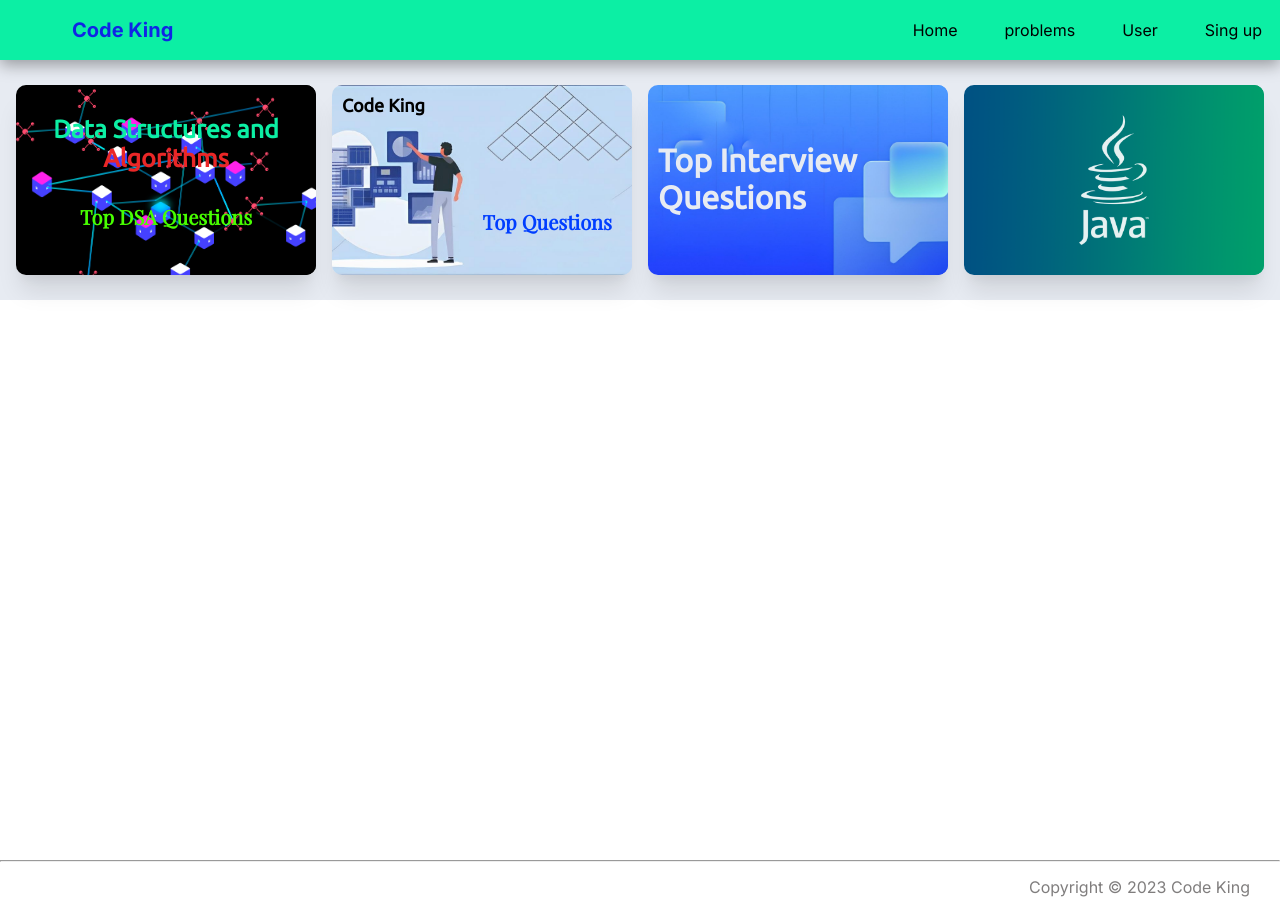
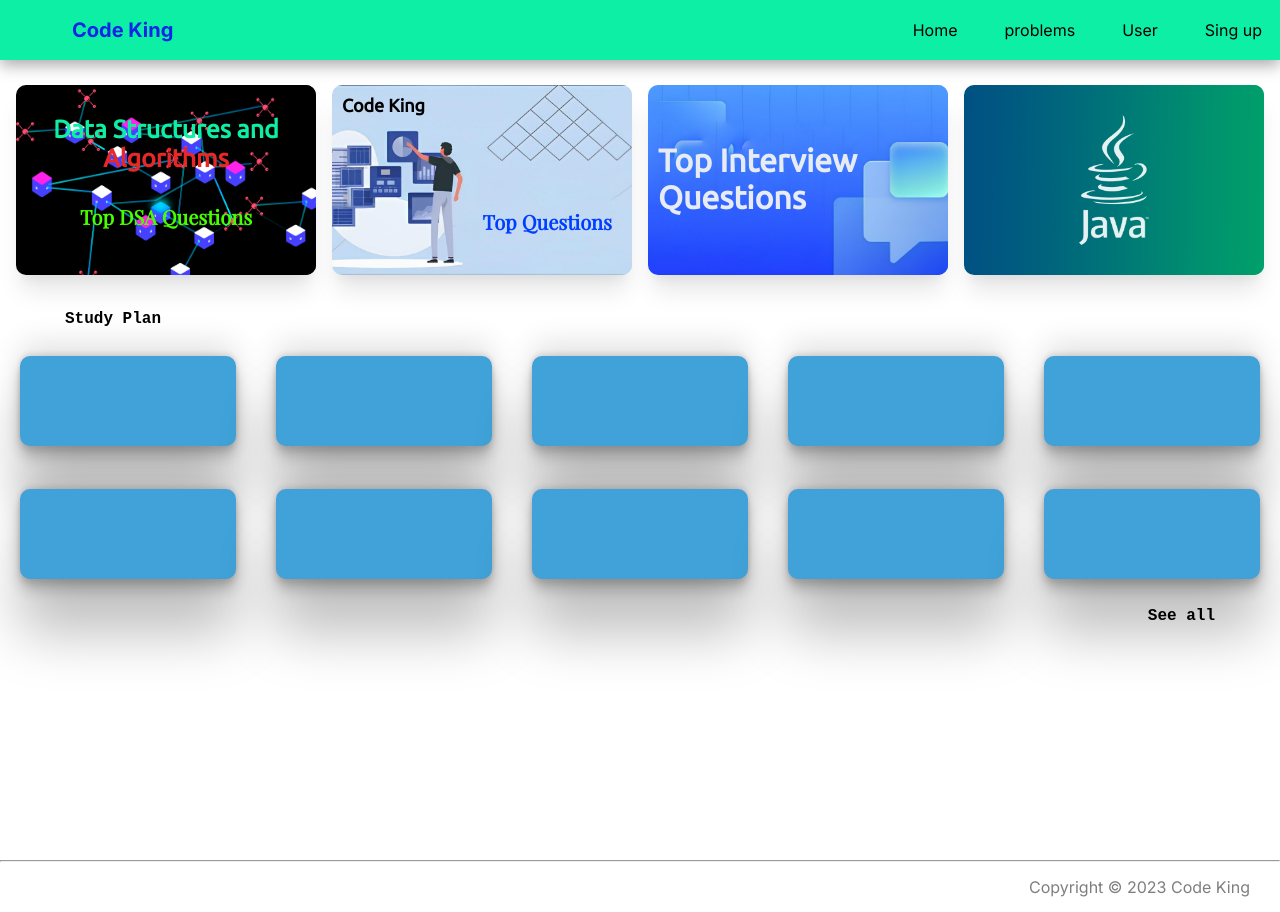
Before and after one commit to Bapparajsk/codeking, a Next.js app: page /problems in a window 1280 px wide. Built offline with nearby package versions, Linux system fonts and the light colour scheme; some icons are missing.

Commit message:
boxes created

```diff
--- a/package.json
+++ b/package.json
@@ -10,8 +10,7 @@
   },
   "dependencies": {
     "axios": "^1.6.5",
-    "next": "14.0.4",
-    "next-video": "^0.11.1",
+    "next": "^14.1.1-canary.20",
     "react": "^18",
     "react-dom": "^18"
   },
--- a/src/app/globals.css
+++ b/src/app/globals.css
@@ -26,6 +26,7 @@ html, body {
 }
 
 a {
+  text-decoration: none;
   color: rgba(0, 0, 0, 0.37);
 }
 
--- a/src/app/problems/page.jsx
+++ b/src/app/problems/page.jsx
@@ -4,6 +4,7 @@ import { useEffect } from "react";
 import { Footer } from "#/footer/Footer";
 import "$/problem/style.css"
 import { CardList } from "#/problem/CardList";
+import { SubTitles } from "#/problem/SubTitles";
 
 const Page = () => {
 
@@ -13,9 +14,12 @@ const Page = () => {
 
     return (
         <>
-            <main className={'problem-page'}>
-                <div className={'problem-page-hero-bar'}>
+            <main className={"problem-page"}>
+                <div className={"problem-page-hero-bar"}>
                     <CardList/>
+                </div>
+                <div className={"problem-page-sub-title-bar"}>
+                    <SubTitles/>
                 </div>
             </main>
             <Footer/>
--- a/src/component/problem/BoxButton.jsx
+++ b/src/component/problem/BoxButton.jsx
@@ -7,7 +7,7 @@ export const BoxButton = props => {
     return (
         <Link
             href={`/problems/top/${props.name}`}
-            className={"login-button box-button"}
+            className={"box-button flex"}
             onMouseOver={() => setHover(true)}
             onMouseOut={() => setHover(false)}
         >
--- /dev/null
+++ b/src/component/problem/SubTitles.jsx
@@ -0,0 +1,27 @@
+import "$/problem/subTitle.css";
+import {SubBox} from "$/problem/SubBox";
+
+export const SubTitles = () => {
+    return (
+        <div className={"problem-page-sub-title-box flex"}>
+            <span className={"problem-span"} style={{top: 10, left: 65}}>Study Plan</span>
+            <div className={"sub-title-box-container"}>
+                <div className={"p-sub-container-top flex"}>
+                    <SubBox/>
+                    <SubBox/>
+                    <SubBox/>
+                    <SubBox/>
+                    <SubBox/>
+                </div>
+                <div className={"p-sub-container-bottom flex"}>
+                    <SubBox/>
+                    <SubBox/>
+                    <SubBox/>
+                    <SubBox/>
+                    <SubBox/>
+                </div>
+            </div>
+            <span className={"problem-span"} style={{bottom: 10, right: 65}}>See all</span>
+        </div>
+    )
+}
--- /dev/null
+++ b/src/style/problem/SubBox.jsx
@@ -0,0 +1,7 @@
+export const SubBox = props => {
+    return (
+        <div className={"p-sub-card"}>
+
+        </div>
+    )
+}
--- a/src/style/problem/cards.css
+++ b/src/style/problem/cards.css
@@ -122,19 +122,22 @@
     }
 }
 
+
 .box-button {
     position: absolute;
     right: 10px;
-    bottom: 0;
-    padding: 3px 10px !important;
+    bottom: 20px;
+    padding: 3px 10px;
     font-size: 12px;
     letter-spacing: .5px;
     font-weight: 500;
-    background-color: #e7ebf2 !important;
+    background-color: #e7ebf2 ;
     font-family: 'Roboto', sans-serif;
-
+    border-radius: 8px;
     & span {
+        color: black;
         transition: all .3s linear;
+        margin-right: 5px;
     }
 }
 
--- a/src/style/problem/style.css
+++ b/src/style/problem/style.css
@@ -8,5 +8,9 @@
 .problem-page-hero-bar {
     width: 100%;
     height: 240px;
-    background-color: #e7ebf2;
 }
+
+.problem-page-sub-title-bar {
+    width: 100vw;
+    height: 335px;
+}
--- /dev/null
+++ b/src/style/problem/subTitle.css
@@ -0,0 +1,59 @@
+.problem-page-sub-title-box {
+    width: 100%;
+    height: 100%;
+    position: relative;
+}
+
+.problem-span {
+    position: absolute;
+    cursor: pointer;
+    font-weight: 600;
+    font-family: 'Roboto Mono', monospace;
+    transition: color .2s linear;
+}
+
+.problem-span::before {
+    position: absolute;
+    content: '';
+    left: 0;
+    bottom: -3px;
+    width: 0;
+    height: 3px;
+    background-color: #270082;
+    border-radius: 20px;
+    transition: all .4s ease;
+}
+
+.problem-span:hover::before {
+    width: 100%;
+}
+
+.sub-title-box-container {
+    width: 100%;
+    height: calc(100% - 70px);
+}
+
+.p-sub-container-top {
+    width: 100%;
+    height: 50%;
+}
+
+.p-sub-container-bottom {
+    width: 100%;
+    height: 50%;
+}
+
+.p-sub-card {
+    width: 250px;
+    height: 90px;
+    background-color: #40A2D8;
+    border-radius: 10px;
+    margin: 0 20px;
+    transition: all .3s ease-in-out;
+    box-shadow: rgba(0, 0, 0, 0.25) 0 54px 55px, rgba(0, 0, 0, 0.12) 0 -12px 30px, rgba(0, 0, 0, 0.12) 0 4px 6px, rgba(0, 0, 0, 0.17) 0 12px 13px, rgba(0, 0, 0, 0.09) 0 -3px 5px;
+}
+
+.p-sub-card:hover {
+    background-color: #0B60B0;
+    box-shadow: rgba(50, 50, 93, 0.25) 0 30px 60px -12px inset, rgba(0, 0, 0, 0.45) 0 18px 36px -18px inset;
+}
```
Also changed, not shown: 1 other file (tests, documents, lock files or other folders).
